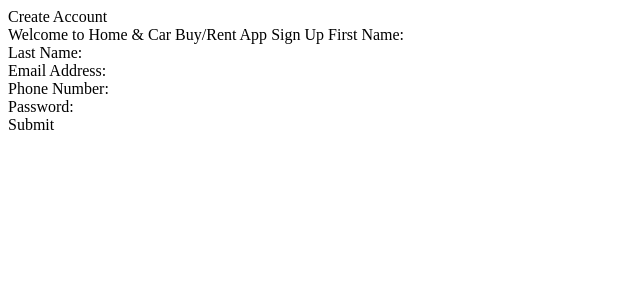
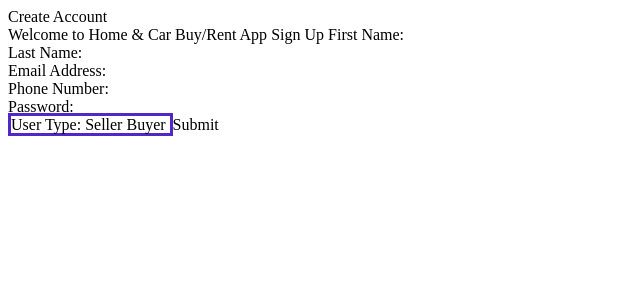
Before and after one commit to mohamadnabaa01/home-buy-rent-app, a PHP site: page /app/pages/register/register.page.html in a window 1280 px wide. Shown: the top 300 px of the page, without its empty margins (0-640 px from the left). Run offline with PHP 8.4, Linux system fonts and the light colour scheme.

Commit message:
updated the design of the register page

```diff
--- a/src/app/app-routing.module.ts
+++ b/src/app/app-routing.module.ts
@@ -8,7 +8,7 @@ const routes: Routes = [
   },
   {
     path: '',
-    redirectTo: 'add-car',
+    redirectTo: 'register',
     pathMatch: 'full'
   },
   {
--- a/src/app/pages/register/register.page.html
+++ b/src/app/pages/register/register.page.html
@@ -16,29 +16,45 @@
         <ion-card-content>
           <ion-item>
             <ion-label position="floating" class="input">First Name:</ion-label>
-            <ion-input name="first_name" aria-required="true"></ion-input>
+            <ion-input type="text" name="first_name" required></ion-input>
           </ion-item>
           <br>
           <ion-item>
             <ion-label position="floating" class="input">Last Name:</ion-label>
-            <ion-input name="last_name" aria-required="true"></ion-input>
+            <ion-input type="text" name="last_name" requires></ion-input>
           </ion-item>
           <br>
           <ion-item>
             <ion-label position="floating" class="input">Email Address:</ion-label>
-            <ion-input name="email_address" aria-required="true"></ion-input>
+            <ion-input type="email" name="email_address" required></ion-input>
           </ion-item>
           <br>
           <ion-item>
             <ion-label position="floating" class="input">Phone Number:</ion-label>
-            <ion-input name="phone_number" aria-required="true"></ion-input>
+            <ion-input type="tel" name="phone_number" required></ion-input>
           </ion-item>
           <br>
           <ion-item>
             <ion-label position="floating" class="input">Password:</ion-label>
-            <ion-input name="password" aria-required="true"></ion-input>
+            <ion-input type="password" name="password" required></ion-input>
           </ion-item>
           <br>
+          <ion-list style="border: #5127CA solid 3px;">
+            <ion-radio-group name="user_type" value="seller">
+              <ion-list-header>
+                <ion-label>User Type:</ion-label>
+              </ion-list-header>
+              <ion-item>
+                <ion-label>Seller</ion-label>
+                <ion-radio value="seller"></ion-radio>
+              </ion-item>
+              <ion-item>
+                <ion-label>Buyer</ion-label>
+                <ion-radio value="buyer"></ion-radio>
+              </ion-item>
+            </ion-radio-group>
+          </ion-list>
+
           <ion-button color="primary" class="submit-button" href="login">Submit</ion-button>
           <br>
         </ion-card-content>
--- a/src/app/pages/register/register.page.scss
+++ b/src/app/pages/register/register.page.scss
@@ -3,7 +3,6 @@
     display: flex;
     justify-content: center;
     align-items: center;
-    height: 100%;
     background-image: url(background.png);
     background-repeat: no-repeat;
     background-position: center;
```
